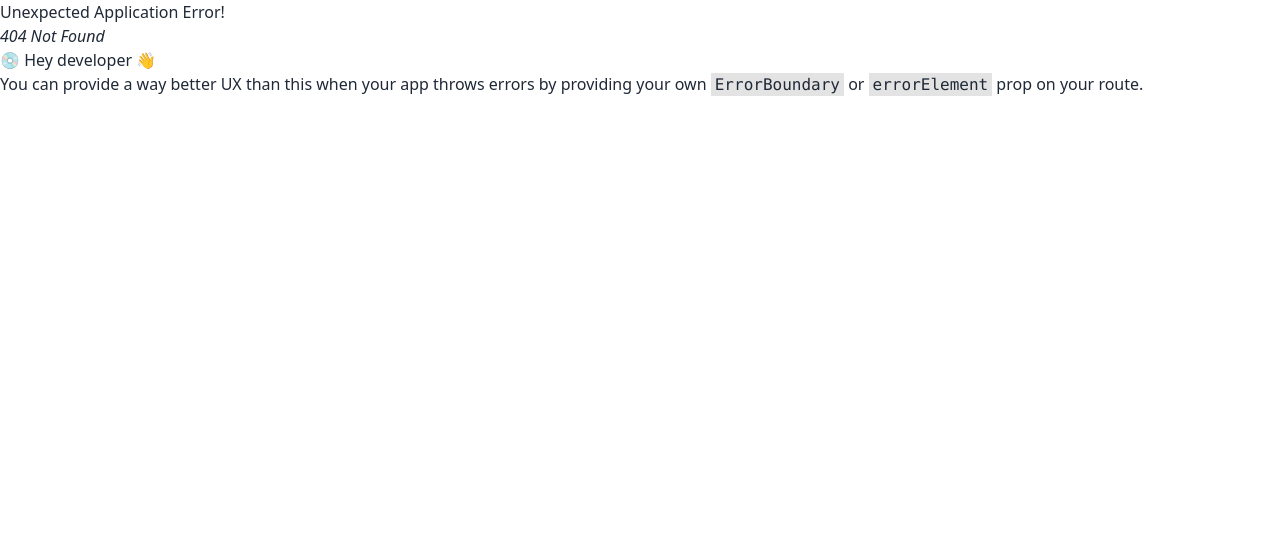
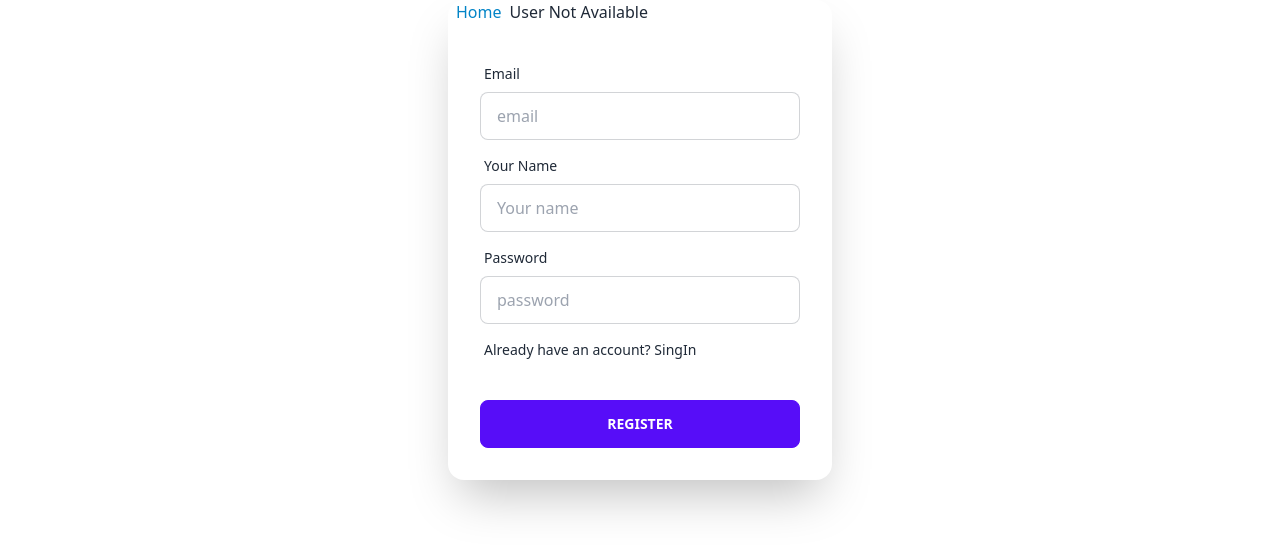
Before and after one commit to ashaansojib/simple-login, a React (Vite) app: page /register in a window 1280 px wide. Before the commit this address had no page. Shown: the top 552 px of the page. Built offline with nearby package versions, Linux system fonts and the light colour scheme; no server answers.

Commit message:
handle user

```diff
--- a/src/components/login/Login.jsx
+++ b/src/components/Singin/SingIn.jsx
@@ -1,45 +1,39 @@
-import React, { useContext, useState } from 'react';
+import React, { useContext } from 'react';
 import { AuthContext } from '../providers/AuthProvider';
+import { Link } from 'react-router-dom';
+import Header from '../header/Header';
 
-const Login = () => {
-    const { user, createUser } = useContext(AuthContext);
+const SingIn = () => {
 
-    const [error, setError] = useState("")
-    const handleSubmit = (e) => {
+    const { userLogin } = useContext(AuthContext);
+
+    const handleLogin = (e) => {
         e.preventDefault();
         const form = e.target;
         const email = form.email.value;
-        const name = form.name.value;
         const password = form.password.value;
 
-        createUser(email, password)
-        .then( result=>{
-            const loggedUser = result.user;
-            console.log(loggedUser)
-        })
-        .catch( error =>{
-            if(error){
-                setError('Already registered!')
+        userLogin(email, password)
+            .then(result => {
+                const loggedUser = result.user;
+                console.log(loggedUser)
+            })
+            .catch(error => {
+                console.log(error)
+            })
+    }
+
+    return (
+        <div className='card flex-shrink-0 w-full max-w-sm shadow-2xl mx-auto'>
+            {
+                <Header></Header>
             }
-        })
-    }
-    return (
-        <div className="card flex-shrink-0 w-full max-w-sm shadow-2xl mx-auto">
-            <form onSubmit={handleSubmit} className="card-body">
-                <label className="label">
-                    <span className="label-text">{user ? user.displayName : 'user not available'}</span>
-                </label>
+            <form onSubmit={handleLogin} className="card-body">
                 <div className="form-control">
                     <label className="label">
                         <span className="label-text">Email</span>
                     </label>
                     <input type="email" name='email' placeholder="email" className="input input-bordered" />
-                </div>
-                <div className="form-control">
-                    <label className="label">
-                        <span className="label-text">Your Name</span>
-                    </label>
-                    <input type="text" name='name' placeholder="Your name" className="input input-bordered" />
                 </div>
                 <div className="form-control">
                     <label className="label">
@@ -50,7 +44,9 @@ const Login = () => {
                         <a href="#" className="label-text-alt link link-hover">Forgot password?</a>
                     </label>
                 </div>
-                <span>{error}</span>
+                <label className="label">
+                    <span className="label-text">Don't have any account? <Link to="/register" className='underline'>Register</Link></span>
+                </label>
                 <div className="form-control mt-6">
                     <button className="btn btn-primary">Login</button>
                 </div>
@@ -59,4 +55,4 @@ const Login = () => {
     );
 };
 
-export default Login;
+export default SingIn;
--- /dev/null
+++ b/src/components/header/Header.jsx
@@ -0,0 +1,20 @@
+import React, { useContext } from 'react';
+import { Link } from 'react-router-dom';
+import { AuthContext } from '../providers/AuthProvider';
+
+const Header = () => {
+    const {user} = useContext(AuthContext)
+    return (
+        <div>
+            <Link className='p-2 text-center text-sky-600' to='/'>Home</Link>
+            {
+                user ?
+                <span>{user.email}</span>
+                : 'User Not Available'
+            }
+
+        </div>
+    );
+};
+
+export default Header;
--- a/src/components/providers/AuthProvider.jsx
+++ b/src/components/providers/AuthProvider.jsx
@@ -1,5 +1,5 @@
-import React, { createContext, useState } from 'react';
-import { createUserWithEmailAndPassword, getAuth } from "firebase/auth";
+import React, { createContext, useEffect, useState } from 'react';
+import { createUserWithEmailAndPassword, getAuth, onAuthStateChanged, signInWithEmailAndPassword } from "firebase/auth";
 import app from '../firebase/firebase.confiq';
 
 export const AuthContext = createContext(null)
@@ -7,16 +7,34 @@ export const AuthContext = createContext(null)
 const auth = getAuth(app);
 
 const AuthProvider = ({children}) => {
-
+    // user state manage here
     const [user, setUser] = useState(null);
 
+    // for create account
     const createUser = (email, password) =>{
         return createUserWithEmailAndPassword(auth, email, password);
     }
+    // for login or singin
+    const userLogin = (email, password) =>{
+        return signInWithEmailAndPassword(auth, email, password)
+    }
+    // user auth state change
+    useEffect( ()=>{
+        const unsubscribe = onAuthStateChanged( auth, currentUser =>{
+            console.log(currentUser)
+            setUser(currentUser)
+        });
+        return()=>{
+            unsubscribe();
+        }
+    }, [])
+    // function shared!!
     const AuthInfo = {
         user,
-        createUser
+        createUser,
+        userLogin
     }
+
     return (
         <AuthContext.Provider value={AuthInfo}>
             {children}
--- /dev/null
+++ b/src/components/register/Register.jsx
@@ -0,0 +1,60 @@
+import React, { useContext } from 'react';
+import { Link } from 'react-router-dom';
+import { AuthContext } from '../providers/AuthProvider';
+import Header from '../header/Header';
+
+const Register = () => {
+
+    const {createUser} = useContext(AuthContext)
+    // register function
+    const handleRegister = (e) => {
+        e.preventDefault();
+        const form = e.target;
+        const email = form.email.value;
+        const password = form.password.value;
+
+        createUser(email, password)
+        .then( result=>{
+            const loggedUser = result.user;
+            console.log(loggedUser)
+        })
+        .catch( error =>{
+            console.log(error)
+        })
+    }
+    return (
+        <div className="card flex-shrink-0 w-full max-w-sm shadow-2xl mx-auto">
+            {
+                <Header></Header>
+            }
+            <form onSubmit={handleRegister} className="card-body">
+                <div className="form-control">
+                    <label className="label">
+                        <span className="label-text">Email</span>
+                    </label>
+                    <input type="email" name='email' placeholder="email" className="input input-bordered" />
+                </div>
+                <div className="form-control">
+                    <label className="label">
+                        <span className="label-text">Your Name</span>
+                    </label>
+                    <input type="text" name='name' placeholder="Your name" className="input input-bordered" />
+                </div>
+                <div className="form-control">
+                    <label className="label">
+                        <span className="label-text">Password</span>
+                    </label>
+                    <input type="password" name='password' placeholder="password" className="input input-bordered" />
+                </div>
+                <label className="label">
+                    <span className="label-text">Already have an account? <Link to="/">SingIn</Link></span>
+                </label>
+                <div className="form-control mt-6">
+                    <button className="btn btn-primary">Register</button>
+                </div>
+            </form>
+        </div>
+    );
+};
+
+export default Register;
```
Also changed, not shown: src/main.jsx (+7 -3 lines).
